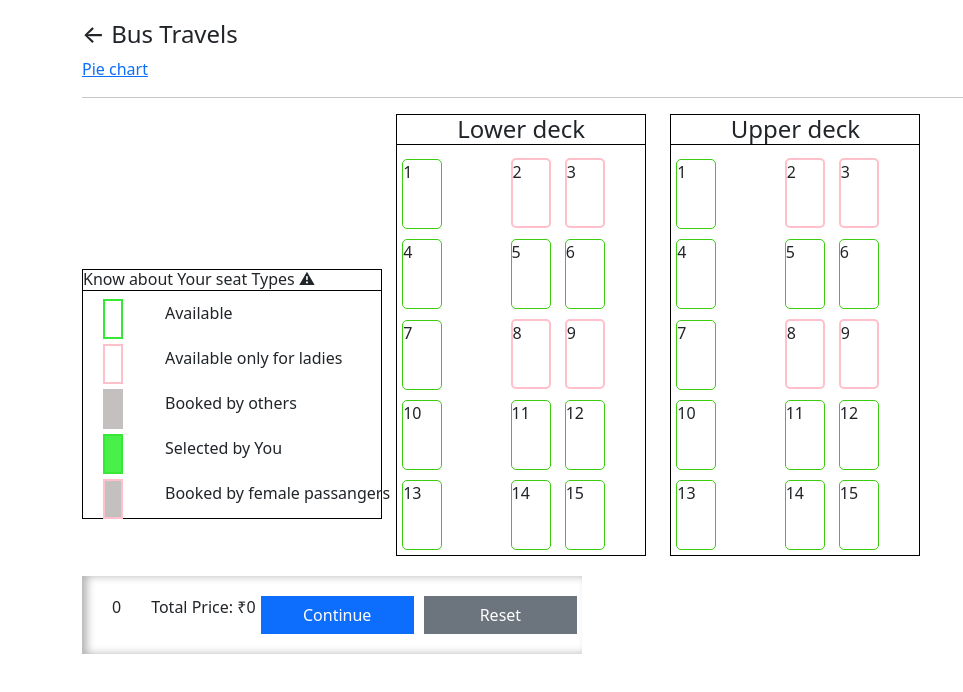
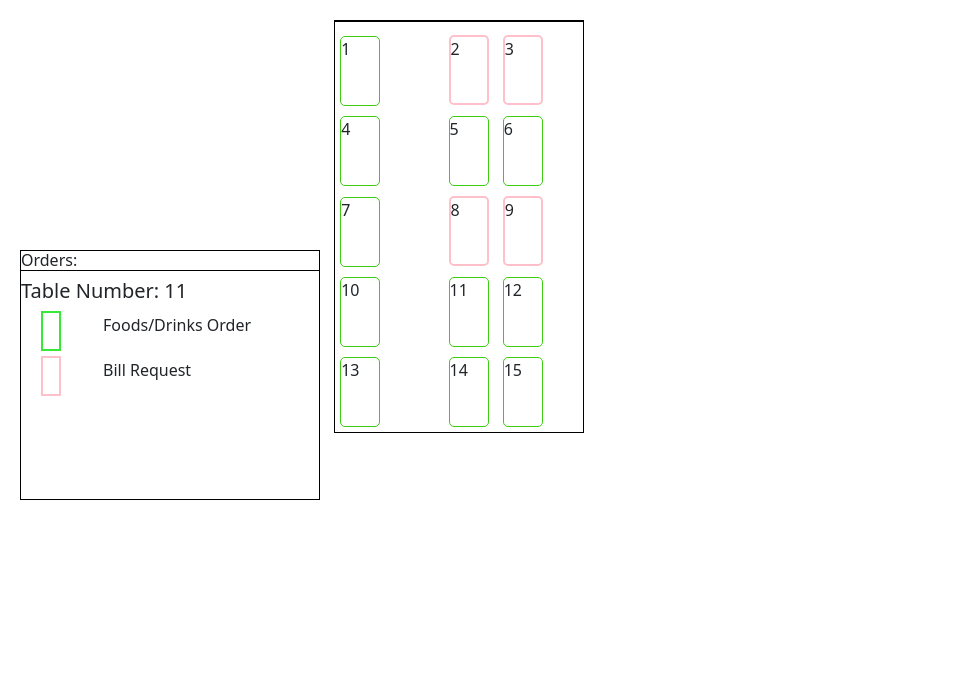
Before and after one commit to averagebro/BellEatOLD, a plain HTML site: page index.html in a window 1280 px wide. Shown: the whole page, without its empty margins (0-963 px from the left). Drawn offline with nearby package versions, Linux system fonts and the light colour scheme.

Commit message:
First Commit

```diff
--- a/index.html
+++ b/index.html
@@ -13,29 +13,32 @@
   </head>
 
   <body>
-    <div class="container">
-      <h4>&larr; Bus Travels</h4><span><a href="/Piechart.html">Pie chart</a></span>
-      <hr />
-      <div class="seatTypes">
-        <h6>Know about Your seat Types &#9888;</h6>
+
+
+<div>
+
+  <div class="seatTypes">
+        <h6>Orders:</h6>
+        <h5> Table Number: 11</h5>
+
+
+
+
+
         <div class="seat2">
-          <span class="typename">Available</span>
+          <p class="typename">Foods/Drinks Order</p>
         </div>
+
+
         <div class="seat2 ladies2">
-          <p class="typename">Available only for ladies</p>
-        </div>
-        <div class="seat2 bookothers">
-          <p class="typename">Booked by others</p>
-        </div>
-        <div class="seat2 booked2">
-          <p class="typename">Selected by You</p>
-        </div>
-        <div class="seat2 ladiesbook">
-          <p class="typename">Booked by female passangers</p>
+          <p class="typename">Bill Request</p>
         </div>
       </div>
+
+
+
       <div class="deck lower">
-        <h4>Lower deck</h4>
+        <h4><!--Lower Deck--></h4>
         <div
           class="seat"
           data-bs-toggle="tooltip"
@@ -95,73 +98,11 @@
         <div class="seat1"></div>
         <div class="seat">14</div>
         <div class="seat">15</div>
+
         <br />
       </div>
-      <div class="deck upper">
-        <h4>Upper deck</h4>
-        <div class="seat">1</div>
-        <div class="seat1"></div>
-        <div class="seat ladies">2</div>
-        <div class="seat ladies">3</div>
-        <br />
-        <div
-          class="seat"
-          data-bs-toggle="tooltip"
-          data-bs-placement="top"
-          title="₹120"
-        >
-          4
-        </div>
-        <div class="seat1"></div>
-        <div class="seat">5</div>
-        <div class="seat">6</div>
-        <br />
-        <div
-          class="seat"
-          data-bs-toggle="tooltip"
-          data-bs-placement="top"
-          title="₹120"
-        >
-          7
-        </div>
-        <div class="seat1"></div>
-        <div class="seat ladies">8</div>
-        <div class="seat ladies">9</div>
-        <br />
-        <div
-          class="seat"
-          data-bs-toggle="tooltip"
-          data-bs-placement="top"
-          title="₹120"
-        >
-          10
-        </div>
-        <div class="seat1"></div>
-        <div class="seat">11</div>
-        <div class="seat">12</div>
-        <br />
-        <div
-          class="seat"
-          data-bs-toggle="tooltip"
-          data-bs-placement="top"
-          title="₹120"
-        >
-          13
-        </div>
-        <div class="seat1"></div>
-        <div class="seat">14</div>
-        <div class="seat">15</div>
-        <br />
-      </div>
-      <div class="totalprice" id="totalPrice">
-        <p id="numSeats">0</p>
-        <p>Total Price: ₹<span id="totalAmount">0</span></p>
-        <button type="button" class="btn btn-primary">Continue</button>
-        <button type="button" class="btn btn-secondary" id="resetButton">
-          Reset
-        </button>
-      </div>
-    </div>
+
+
 
     <!-- Include Bootstrap JavaScript and jQuery -->
     <script src="https://code.jquery.com/jquery-3.6.0.min.js"></script>
```
